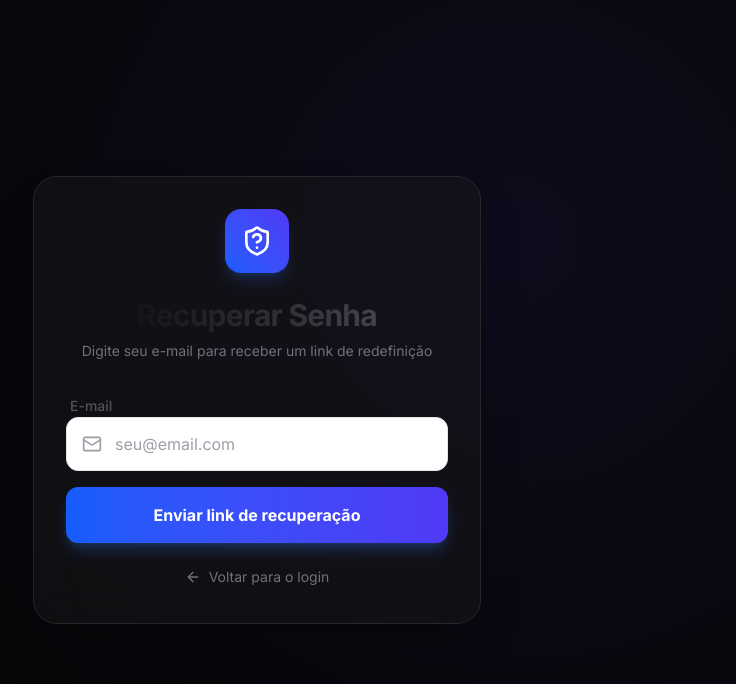
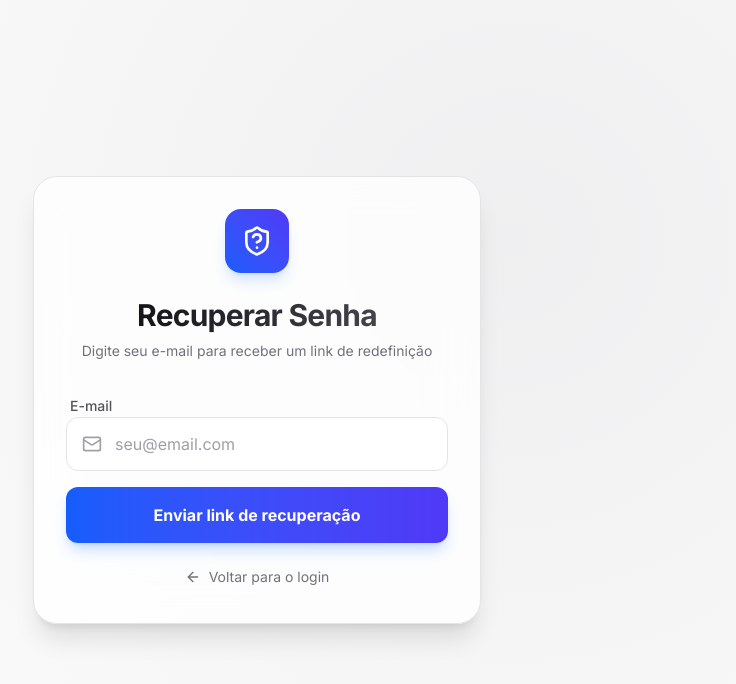
Before and after one commit to georgegomesf/vamofazer-adm, a Next.js app: page /auth/reset in a window 1280 px wide. Shown: the top 684 px of the page, without its empty margins (383-1119 px from the left). Built offline with nearby package versions, Linux system fonts and the light colour scheme.

Commit message:
style: Update UI theme from dark to light across authentication pages.

```diff
--- a/src/app/auth/new-password/page.tsx
+++ b/src/app/auth/new-password/page.tsx
@@ -3,10 +3,10 @@ import { Suspense } from "react";
 
 export default function NewPasswordPage() {
     return (
-        <div className="min-h-screen flex items-center justify-center bg-[#050505] text-white p-4">
-            <div className="absolute inset-0 bg-[radial-gradient(circle_at_30%_70%,#062d1e_0%,transparent_70%)] opacity-50" />
+        <div className="min-h-screen flex items-center justify-center bg-zinc-50 text-zinc-950 p-4">
+            <div className="absolute inset-0 bg-[radial-gradient(circle_at_30%_70%,#e4e4e7_0%,transparent_70%)] opacity-50" />
 
-            <div className="w-full max-w-md bg-zinc-900/50 backdrop-blur-xl border border-zinc-800 rounded-3xl p-8 shadow-2xl relative z-10">
+            <div className="w-full max-w-md bg-white/80 backdrop-blur-xl border border-zinc-200 rounded-3xl p-8 shadow-xl relative z-10">
                 <Suspense fallback={<div className="text-center text-zinc-500">Aguarde...</div>}>
                     <NewPasswordForm />
                 </Suspense>
--- a/src/app/auth/reset/page.tsx
+++ b/src/app/auth/reset/page.tsx
@@ -3,10 +3,10 @@ import ResetForm from "@/components/auth/reset-form";
 
 export default function ResetPage() {
     return (
-        <div className="min-h-screen flex items-center justify-center bg-[#050505] text-white p-4">
-            <div className="absolute inset-0 bg-[radial-gradient(circle_at_70%_30%,#1a1033_0%,transparent_70%)] opacity-50" />
+        <div className="min-h-screen flex items-center justify-center bg-zinc-50 text-zinc-950 p-4">
+            <div className="absolute inset-0 bg-[radial-gradient(circle_at_70%_30%,#e4e4e7_0%,transparent_70%)] opacity-50" />
 
-            <div className="w-full max-w-md bg-zinc-900/50 backdrop-blur-xl border border-zinc-800 rounded-3xl p-8 shadow-2xl relative z-10">
+            <div className="w-full max-w-md bg-white/80 backdrop-blur-xl border border-zinc-200 rounded-3xl p-8 shadow-xl relative z-10">
                 <Suspense fallback={<div>Carregando...</div>}>
                     <ResetForm />
                 </Suspense>
--- a/src/app/auth/signout/page.tsx
+++ b/src/app/auth/signout/page.tsx
@@ -32,8 +32,8 @@ function SignOutContent() {
     }, [finalCallbackUrl]);
 
     return (
-        <div className="min-h-screen bg-[#050505] flex flex-col items-center justify-center text-white p-6 text-center">
-            <Loader2 className="w-10 h-10 animate-spin text-blue-500 mb-4" />
+        <div className="min-h-screen bg-white flex flex-col items-center justify-center text-zinc-950 p-6 text-center">
+            <Loader2 className="w-10 h-10 animate-spin text-emerald-500 mb-4" />
             <p className="text-zinc-500 animate-pulse font-medium text-lg uppercase tracking-widest leading-relaxed">
                 Saindo da conta...
             </p>
--- a/src/app/page.tsx
+++ b/src/app/page.tsx
@@ -106,12 +106,12 @@ export default async function Home() {
                   <p className="text-sm text-zinc-500">Acesse seus dados em qualquer navegador com segurança.</p>
                 </div>
 
-                <div className="p-6 bg-zinc-900/50 border border-zinc-800 rounded-2xl hover:border-indigo-500/50 transition-all cursor-pointer group">
+                <div className="p-6 bg-white border border-zinc-200 rounded-2xl hover:border-indigo-500/50 transition-all cursor-pointer group shadow-sm">
                   <div className="flex justify-between items-start mb-4">
-                    <div className="w-12 h-12 bg-white/5 rounded-xl flex items-center justify-center">
+                    <div className="w-12 h-12 bg-zinc-50 rounded-xl flex items-center justify-center">
                       <Smartphone className="w-6 h-6 text-indigo-500" />
                     </div>
-                    <span className="text-xs font-bold text-zinc-600 group-hover:text-indigo-500">DISPONÍVEL</span>
+                    <span className="text-xs font-bold text-zinc-500 group-hover:text-indigo-500">DISPONÍVEL</span>
                   </div>
                   <h4 className="font-bold text-lg mb-2">Aplicativo Mobile</h4>
                   <p className="text-sm text-zinc-500">Autenticação rápida via Deep Links e tokens seguros.</p>
```
